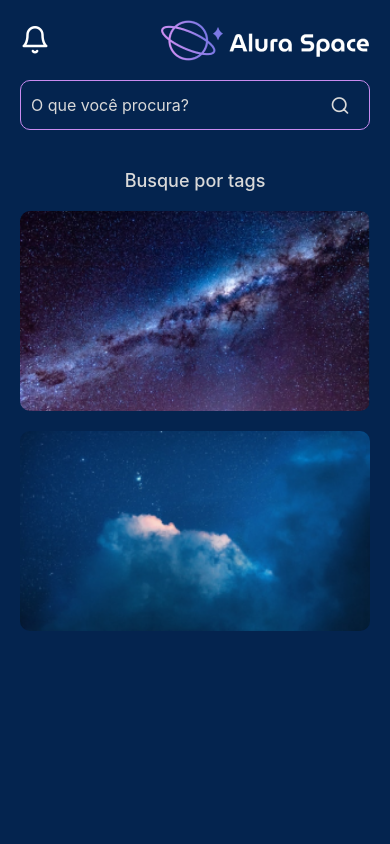
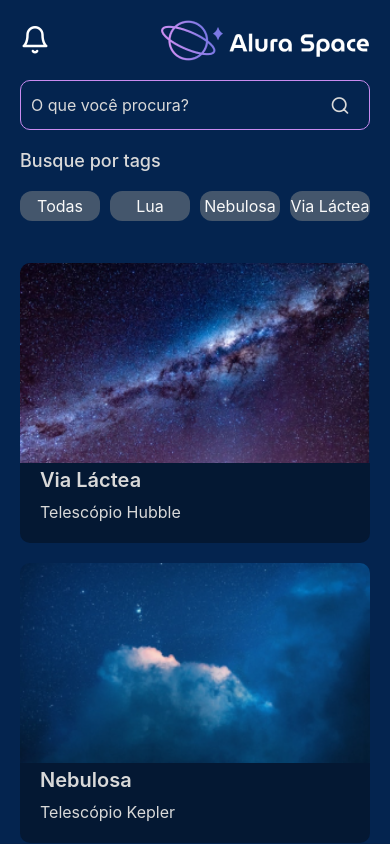
Before and after one commit to andreocunha/firebase-storage-expo, a React Native app: screen /Principal in a window 390 px wide. Built offline with nearby package versions, Linux system fonts and the light colour scheme.

Commit message:
componentes card e menu

```diff
--- /dev/null
+++ b/src/componentes/CartaoInfo/estilos.js
@@ -0,0 +1,46 @@
+import { StyleSheet } from "react-native";
+
+export default StyleSheet.create({
+    container: {
+        width: "100%",
+        flexDirection: "column",
+        alignItems: "center",
+        justifyContent: "space-between",
+        marginBottom: 20,
+    },
+    imagem: {
+        width: "100%",
+        height: 200,
+        borderTopLeftRadius: 10,
+        borderTopRightRadius: 10,
+    },
+    containerTexto: {
+        flexDirection: "column",
+        width: "100%",
+        minHeight: 80,
+        backgroundColor: "#041833",
+        borderBottomLeftRadius: 10,
+        borderBottomRightRadius: 10,
+        paddingHorizontal: 20,
+    },
+    textoNome: {
+        color: "#D9D9D9",
+        fontSize: 20,
+        fontWeight: "600",
+        marginVertical: 5,
+    },
+    textoFonte: {
+        color: "#D9D9D9",
+        fontSize: 16,
+        fontWeight: "400",
+        marginVertical: 5,
+    },
+    textoDescricao: {
+        color: "#D9D9D9",
+        fontSize: 14,
+        fontWeight: "400",
+        marginVertical: 5,
+        display: "none",
+        marginBottom: 10,
+    },
+});
--- /dev/null
+++ b/src/componentes/CartaoInfo/index.js
@@ -0,0 +1,21 @@
+import { useState } from "react";
+import { View, TouchableOpacity, Text, Image } from "react-native";
+import estilos from "./estilos";
+
+export function CartaoInfo({ imagem, fonte, nome, descricao, acao }) {
+    const [mostrarDescricao, setMostrarDescricao] = useState(false);
+
+    return (
+        <TouchableOpacity style={estilos.container}
+            onPress={() => setMostrarDescricao(!mostrarDescricao)}
+            // onPressOut={() => setMostrarDescricao(false)}
+        >
+            <Image source={imagem} style={estilos.imagem} />
+            <View style={estilos.containerTexto}>
+                <Text style={estilos.textoNome}>{nome}</Text>
+                <Text style={estilos.textoFonte}>{fonte}</Text>
+                <Text style={[estilos.textoDescricao, mostrarDescricao && {display: "flex"}]}>{descricao}</Text>
+            </View>
+        </TouchableOpacity>
+    );
+}
--- /dev/null
+++ b/src/componentes/Menu/estilos.js
@@ -0,0 +1,13 @@
+import { StyleSheet } from "react-native";
+
+export default StyleSheet.create({
+    container: {
+        width: "100%",
+        height: 80,
+        flexDirection: "row",
+    },
+    titulo : {
+        fontSize: 20,
+        color: "#FFF",
+    }
+});
--- /dev/null
+++ b/src/componentes/Menu/index.js
@@ -0,0 +1,13 @@
+import { View, ScrollView} from "react-native";
+import { MenuBotao } from "../MenuBotao";
+import estilos from "./estilos";
+
+export function Menu({ acao, lista }) {
+    return (
+        <ScrollView style={estilos.container} horizontal={true} showsHorizontalScrollIndicator={false}>
+            {lista.map((item) => (
+                <MenuBotao key={item.id} acao={item.acao} texto={item.texto} />
+            ))}
+        </ScrollView>
+    );
+}
--- /dev/null
+++ b/src/componentes/MenuBotao/estilos.js
@@ -0,0 +1,18 @@
+import { StyleSheet } from "react-native";
+
+export default StyleSheet.create({
+    container: {
+        width: 80,
+        height: 30,
+        alignItems: "center",
+        justifyContent: "center",
+        textAlign: "center",
+        backgroundColor: "#44566C",
+        borderRadius: 12,
+        marginRight: 10,
+    },
+    texto : {
+        fontSize: 16,
+        color: "#F9F9F9",
+    }
+});
--- /dev/null
+++ b/src/componentes/MenuBotao/index.js
@@ -0,0 +1,10 @@
+import { TouchableOpacity, Text } from "react-native";
+import estilos from "./estilos";
+
+export function MenuBotao({ acao, texto, selecionado=false }) {
+    return (
+        <TouchableOpacity onPress={acao} style={estilos.container}>
+            <Text style={estilos.texto}>{texto}</Text>
+        </TouchableOpacity>
+    );
+}
--- a/src/telas/Principal/estilos.js
+++ b/src/telas/Principal/estilos.js
@@ -1,5 +1,5 @@
 import { StyleSheet, StatusBar } from "react-native";
-
+// #041833
 export default StyleSheet.create({
     container: {
         flex: 1,
--- a/src/telas/Principal/index.js
+++ b/src/telas/Principal/index.js
@@ -1,32 +1,62 @@
 import { View, Text, ScrollView, Image } from "react-native";
 import { Cabecalho } from "../../componentes/Cabecalho";
 import { Input } from "../../componentes/Input";
+import { CartaoInfo } from "../../componentes/CartaoInfo";
 import estilos from "./estilos";
 
 import image1 from "../../assets/img1.png"
 import image2 from "../../assets/img2.png"
+import image3 from "../../assets/img3.png"
+import { Menu } from "../../componentes/Menu";
 
 export default function Principal() {
     const data = [
         {
             id: 1,
             image: image1,
+            fonte: "Telescópio Hubble",
+            nome: "Via Láctea",
+            descricao: "A Via Láctea é uma galáxia espiral, da qual o Sistema Solar faz parte. Vista da Terra, aparece como uma faixa brilhante e difusa que circunda toda a esfera celeste, recortada por nuvens moleculares que lhe conferem um intrincado aspecto irregular e recortado.",
         },
         {
             id: 2,
             image: image2,
-        }
+            fonte: "Telescópio Kepler",
+            nome: "Nebulosa",
+            descricao: "Na astronomia, uma nebulosa, também conhecida como nébula, é uma nuvem interestelar de poeira e gases.",
+        },
+        {
+            id: 3,
+            image: image3,
+            fonte: "Observatório W.M. Keck",
+            nome: "Lua",
+            descricao: "A Lua é o único satélite natural da Terra e o quinto maior do Sistema Solar. É o maior satélite natural de um planeta no sistema solar em relação ao tamanho do seu corpo primário, tendo 27% do diâmetro e 60% da densidade da Terra.",
+        },
     ];
 
     return (
         <View style={estilos.container}>
             <Cabecalho />
             <Input placeholder="O que você procura?" />
+
+            <Text style={estilos.texto}>Busque por tags</Text>
+            <Menu
+             lista={
+                [
+                    { id: 1, texto: "Todas", acao: () => console.log("Todas") },
+                    { id: 2, texto: "Lua", acao: () => console.log("Lua") },
+                    { id: 3, texto: "Nebulosa", acao: () => console.log("Nebulosa") },
+                    { id: 4, texto: "Via Láctea", acao: () => console.log("Via Láctea") },
+                    { id: 5, texto: "Galáxia", acao: () => console.log("Galáxia") },
+                ]
+             }
+            />
+
             <ScrollView style={estilos.scroll}>
-                <Text style={estilos.texto}>Busque por tags</Text>
 
                 {data.map((item) => (
-                    <Image key={item.id} source={item.image} style={estilos.imagem} />
+                    // <Image key={item.id} source={item.image} style={estilos.imagem} />
+                    <CartaoInfo key={item.id} imagem={item.image} fonte={item.fonte} nome={item.nome} descricao={item.descricao} />
                 ))}
             </ScrollView>
         </View>
```
Also changed, not shown: src/assets/img3.png (added).
